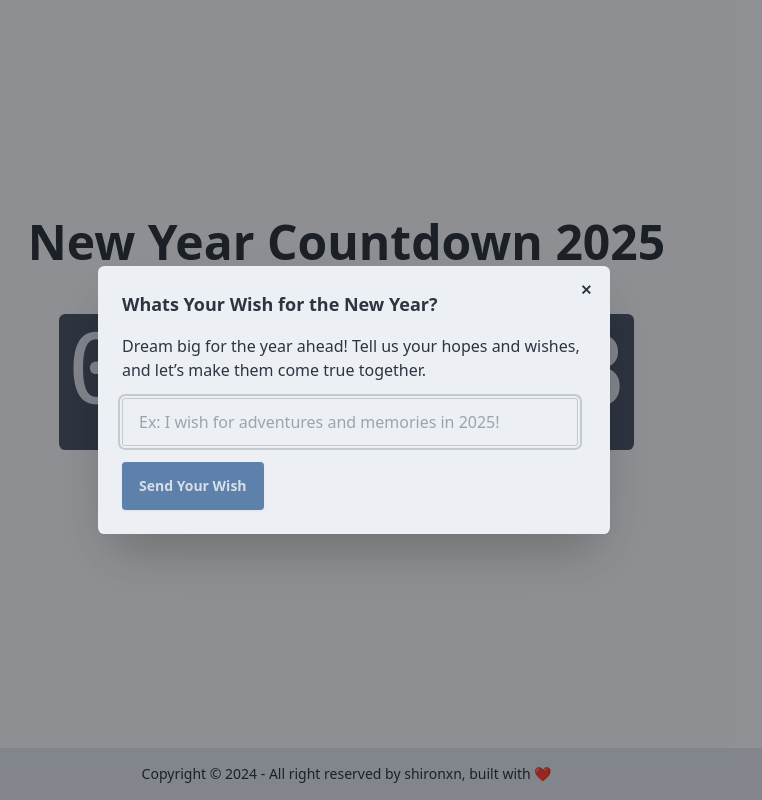
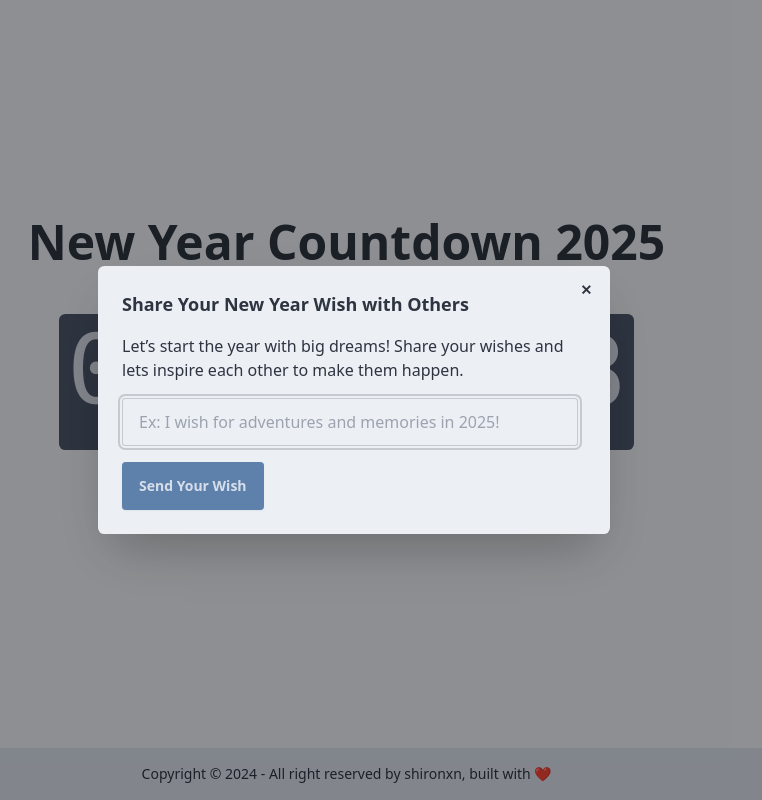
Before and after one commit to shironxn/hellonewyear, a Next.js app: page / in a window 1280 px wide. Both pictures are taken after a click on the button "Share Your Wish". Shown: the whole page, without its empty margins (286-1048 px from the left). Built offline with nearby package versions, Linux system fonts and the light colour scheme; no server answers; the database is empty.

Commit message:
chore: update form

```diff
--- a/src/components/wish.tsx
+++ b/src/components/wish.tsx
@@ -10,7 +10,7 @@ function WishForm() {
   function handleSubmit(e: React.FormEvent) {
     e.preventDefault();
     startTransition(async () => {
-      await new Promise((resolve) => setTimeout(resolve, 5000));
+      await new Promise((resolve) => setTimeout(resolve, 3000));
 
       await createWish(wish);
       setWish("");
@@ -56,11 +56,11 @@ export function CreateWishModal() {
       <dialog id="my_modal_5" className="modal modal-bottom sm:modal-middle">
         <div className="modal-box">
           <h3 className="font-bold text-lg">
-            Whats Your Wish for the New Year?
+            Share Your New Year Wish with Others
           </h3>
           <p className="py-4">
-            Dream big for the year ahead! Tell us your hopes and wishes, and
-            let’s make them come true together.
+            Let’s start the year with big dreams! Share your wishes and lets
+            inspire each other to make them happen.
           </p>
           <div className="modal-action mt-0">
             <WishForm />
@@ -90,7 +90,7 @@ export function GetWishModal({
 
   const openModal = () => {
     startTransition(async () => {
-      await new Promise((resolve) => setTimeout(resolve, 5000));
+      await new Promise((resolve) => setTimeout(resolve, 3000));
 
       setWish(wishes[Math.floor(Math.random() * wishes.length)]);
 
```
